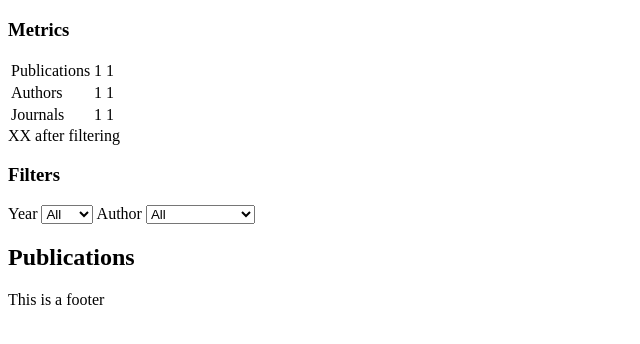
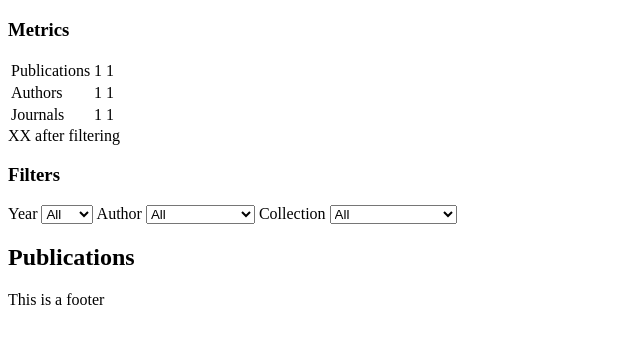
Before and after one commit to TailorDev/django-tailordev-biblio, a Django app: template td_biblio/templates/td_biblio/entry_list.html in a window 1280 px wide. Shown: the part 26-370 px from the top of the page, without its empty margins (0-640 px from the left). Run offline with Django 3.2, Linux system fonts and the light colour scheme; the template is opened without the code that fills it: most values are stand-ins (such as "Sample title", 1, 10 or a date in 2020).

Commit message:
Add EntryListView collection filter - Fix issue #4
The most part of the work now should be: automatically generate collections from lab teams and platforms. This should be managed outside from this app.

```diff
--- a/td_biblio/templates/td_biblio/entry_list.html
+++ b/td_biblio/templates/td_biblio/entry_list.html
@@ -60,6 +60,18 @@
         </option>
         {% endfor %}
     </select>
+
+    <label for="filter-collection">{% trans "Collection" %}</label>
+    <select name="collection" id="filter-collection">
+        <option value="">
+            {% trans "All" %}
+        </option>
+        {% for collection in publication_collections %}
+        <option value="{{ collection.id }}" {% if collection.id == current_publication_collection %}selected="selected"{% endif %}>
+            {{ collection.name }}
+        </option>
+        {% endfor %}
+    </select>
 </form>
 
 {% endblock left_sidebar_extras %}
```
Also changed, not shown: td_biblio/views.py (+20 -2 lines).
